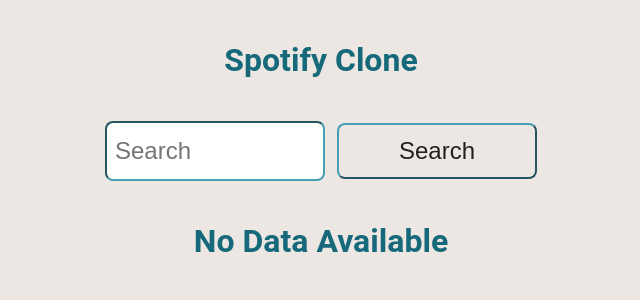
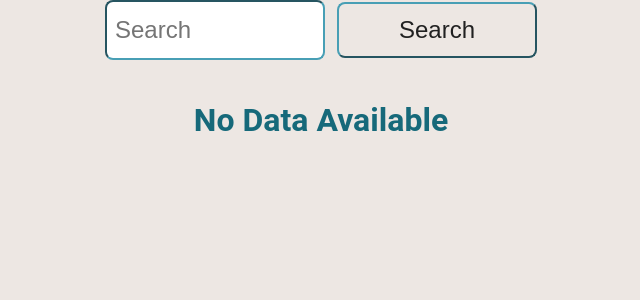
Before and after one commit to Thezuckq/generasi-gigih-homework, a React (Create React App) app in the folder gigih-app/: page /callback in a window 1280 px wide. Shown: the top 300 px of the page, without its empty margins (319-959 px from the left). Built offline with nearby package versions, Linux system fonts and the light colour scheme.

Commit message:
add-selected-feature

```diff
--- a/gigih-app/src/components/buttonComp/index.js
+++ b/gigih-app/src/components/buttonComp/index.js
@@ -1,12 +1,19 @@
-import React from "react";
+import React, { useState } from "react";
 import './index.css';
 
 function ButtonComp({ name, onClick, url }) {
+  const [isSelected, setSelected] = useState(false);
   return (
     <div>
       <a href={url}>
-        <button className="buttonSelect" onClick={onClick}>
-          {name}
+        <button
+          className="buttonSelect"
+          onClick={() => {
+            onClick();
+            setSelected(!isSelected);
+          }}
+        >
+          {isSelected ? "Deselect" : name}
         </button>
       </a>
     </div>
--- a/gigih-app/src/components/cardTrackComp/index.css
+++ b/gigih-app/src/components/cardTrackComp/index.css
@@ -10,6 +10,7 @@
 
 .albumImages {
   border-radius: 4%;
+  width: 300px;
 }
 
 .trackInfoWrapper {
--- a/gigih-app/src/components/cardTrackComp/index.js
+++ b/gigih-app/src/components/cardTrackComp/index.js
@@ -2,13 +2,13 @@ import React from "react";
 import { ButtonComp } from "..";
 import './index.css';
 
-function CardTrackComp({ imgUrl, altImg, trackTitle, artistName, btnName, btnUrl }) {
+function CardTrackComp({ imgUrl, altImg, trackTitle, artistName, btnName, btnUrl, onClick }) {
   return (
     <div className="cardTrack">
       <img src={imgUrl} alt={altImg} className="albumImages" />
       <h2 className="text">{trackTitle}</h2>
       <h4 className="text">{artistName}</h4>
-      <ButtonComp className="buttonSelect" name={btnName} url={btnUrl}/>
+      <ButtonComp className="buttonSelect" name={btnName} url={btnUrl} onClick={onClick}/>
     </div>
   );
 }
--- a/gigih-app/src/pages/home/index.css
+++ b/gigih-app/src/pages/home/index.css
@@ -8,3 +8,7 @@
 .grid-item {
   margin: 20px;
 }
+
+.selectedByUser {
+  width: 320px;
+}
--- a/gigih-app/src/pages/home/index.js
+++ b/gigih-app/src/pages/home/index.js
@@ -1,86 +1,131 @@
-import React from "react";
+import React, { useState, useEffect } from "react";
 import { CardTrackComp, SpotifySearch, TrackListComp } from "../../components";
 import axios from 'axios';
 import './index.css';
 
-class Home extends React.Component {
-  constructor(props) {
-    super(props)
-    this.state = {
-      query: "",
-      token: "",
-      artistList: [],
-      trackList: [],
-      albumList: []
-    }
-  }
+function Home() {
+  const [query, setQuery] = useState("");
+  const [token, setToken] = useState("");
+  const [tokenType, setTokenType] = useState("");
+  const [artistList, setArtistList] = useState([]);
+  const [trackList, setTrackList] = useState([]);
+  const [albumList, setAlbumList] = useState([]);
+  const [selectedList, setSelectedList] = useState([]);
 
-  getHashParam = () => {
-    let hashUrl = document.location.hash.substr(1).split('&')
-    let hashComponent = hashUrl.reduce((init, item) => {
-      if (item) {
-        var parts = item.split('=')
-        init[parts[0]] = decodeURIComponent(parts[1])
-      }
-      return init
-    }, {})
-    return hashComponent
-  }
+  useEffect(() => {
+    setToken(getHashParam().get("access_token"));
+    setTokenType(getHashParam().get("token_type"));
+  }, []);
 
-  getApiCall = async (query, token, tokenType) => {
+  const getHashParam = () => {
+    let hashUrl = document.location.hash.substr(1);
+    let hashComponent = new URLSearchParams(hashUrl);
+    return hashComponent;
+  };
+
+  const getApiCall = async (query, token, tokenType) => {
     const response = await axios.get("https://api.spotify.com/v1/search", {
       headers: {
-        'Authorization': `${tokenType} ${token}`,
-        'Accept': "application/json",
-        'Content-Type': "application/json"
+        Authorization: `${tokenType} ${token}`,
+        Accept: "application/json",
+        "Content-Type": "application/json"
       },
       params: {
         q: query,
         type: "album,track,artist",
-        limit: 3
-      }
-    })
-    this.setState({
-      artistList: response.data.artists.items,
-      trackList: response.data.tracks.items,
-      albumList: response.data.albums.items
+        limit: 3,
+      },
     });
+    setArtistList([...artistList, ...response.data.artists.items]);
+    setTrackList([...trackList, ...response.data.tracks.items]);
+    setAlbumList([...albumList, ...response.data.albums.items]);
     console.log(response.data);
-  }
+  };
 
-  checkImageAvailability = (list) => {
+  const checkImageAvailability = (list) => {
     let image = [];
     if (list.images.length > 0) {
       list.images.forEach((item) => {
-        image.push(item.url)
-      })
+        image.push(item.url);
+      });
     } else {
-      image = ""
+      image = "";
     }
     return image;
-  }
+  };
 
-  getArtistList = (list) => {
-    return list.map((item) => {
-      let image = this.checkImageAvailability(item);
+  const addToSelected = (data, imageurl) => {
+    let arr = [];
 
+    if (selectedList.length === 0) {
+      setSelectedList([
+        { name: data.name, uri: data.uri, image: imageurl, isSelected: true },
+      ]);
+    } else {
+      setSelectedList([
+        ...selectedList,
+        { name: data.name, uri: data.uri, image: imageurl, isSelected: true },
+      ]);
+
+      selectedList.forEach((value) => {
+        if (value.uri === data.uri) {
+          arr = selectedList.filter((item) => item.uri !== data.uri);
+          console.log(...arr);
+        }
+      });
+
+      if (arr.length > 0) {
+        setSelectedList([...arr]);
+      }
+    }
+  };
+
+  const getSelectedList = (list) => {
+    let arr = list.map((item) => item.uri);
+    let filter = list.filter(({ uri }, index) => !arr.includes(uri, index + 1));
+
+    return filter.map((item) => {
+      return (
+        <CardTrackComp
+          imgUrl={item.image}
+          trackTitle={item.name}
+          btnName={item.isSelected ? "Deselect" : "Select"}
+          onClick={() => {
+            addToSelected(item, item.image);
+          }}
+        />
+      );
+    });
+  };
+
+  const getArtistList = (list) => {
+    let arr = list.map((item) => item.uri);
+    let filter = list.filter(({ uri }, index) => !arr.includes(uri, index + 1));
+
+    return filter.map((item) => {
+      let image = checkImageAvailability(item);
       return (
         <CardTrackComp
           imgUrl={image[1]}
           altImg={image[0] > 0 ? "An Artist Image" : "No Image Available"}
           artistName={item.type}
           trackTitle={item.name}
-          btnName="Follow"
-          btnUrl={item.external_urls.spotify}
-          key={item.id}
+          btnName="Select"
+          onClick={() => {
+            addToSelected(item, image[0]);
+          }}
+          key={item.uri}
         />
       );
-    })
-  }
+    });
+  };
 
-  getAlbumList = (list) => {
-    return list.map((item) => {
-      let image = this.checkImageAvailability(item);
+  const getAlbumList = (list) => {
+    let arr = list.map((item) => item.uri);
+    let filter = list.filter(({ uri }, index) => !arr.includes(uri, index + 1));
+
+    return filter.map((item) => {
+      let image = checkImageAvailability(item);
 
       return (
         <CardTrackComp
@@ -89,25 +134,29 @@ class Home extends React.Component {
           artistName={item.artists[0].name}
           trackTitle={item.name}
           btnName="Select"
-          btnUrl={item.external_urls.spotify}
-          key={item.id}
+          onClick={() => {
+            addToSelected(item, image[0]);
+          }}
+          key={item.uri}
         />
       );
-    })
-  }
+    });
+  };
 
-  getTrackList = (list) => {
-    return list.map((item) => {
+  const getTrackList = (list) => {
+    let arr = list.map((item) => item.uri);
+    let filter = list.filter(({ uri }, index) => !arr.includes(uri, index + 1));
+    return filter.map((item) => {
       let artist = "";
       if (item.artists.length > 1) {
         item.artists.forEach((value) => {
-          artist += `${value.name} ft. `
-        })
+          artist += `${value.name} ft. `;
+        });
       } else {
         artist = item.artists[0].name;
       }
 
-      let image = this.checkImageAvailability(item.album);
+      let image = checkImageAvailability(item.album);
 
       return (
           <CardTrackComp
@@ -116,62 +165,68 @@ class Home extends React.Component {
             artistName={artist}
             trackTitle={item.name}
             btnName="Select"
-            btnUrl={item.external_urls.spotify}
-            key={item.id}
+            onClick={() => {
+              addToSelected(item, image[0]);
+            }}
+            key={item.uri}
           />
       );
-    })
-  }
+    });
+  };
 
-  handleChange = (event) => {
-    this.setState({
-      query: event.target.value
-    })
-  }
+  const handleChange = (event) => setQuery(event.target.value);
 
-  handleClick = async () => {
-    let token = this.getHashParam().access_token;
-    let tokenType = this.getHashParam().token_type;
-
-    this.setState({
-      token
-    });
-
-    if (this.state.query === "") {
+  const handleClick = async () => {
+    if (query === "") {
       alert("Please fill the search input first");
     } else {
-      await this.getApiCall(this.state.query, this.state.token, tokenType);
+      await getApiCall(query, token, tokenType);
     }
-  }
+  };
 
-  render() {
-    let condition;
-    if (this.state.artistList.length > 0) {
-      condition = () => {
-        return (
-          <div>
-              <div>
-                <TrackListComp title="Artists" list={this.getArtistList(this.state.artistList)}/>
-                <TrackListComp title="Albums" list={this.getAlbumList(this.state.albumList)}/>
-                <TrackListComp title="Tracks" list={this.getTrackList(this.state.trackList)}/>
-              </div>
-          </div>
+  const isDataEmpty = (list) => {
+    if (list.length > 0) {
+      return (
+        <div>
+          {selectedList.length > 0 ? (
+            <div>
+              <TrackListComp
+                title="Selected"
+                list={getSelectedList(selectedList)}
+                className="selectedByUser"
+              />
+              <button
+                className="ClearHistoryButton"
+                onClick={() => {
+                  setSelectedList([]);
+                }}
+              >
+                Clear History
+              </button>
+            </div>
+          ) : (
+            <></>
+          )}
+          <TrackListComp title="Artists" list={getArtistList(artistList)} />
+          <TrackListComp title="Albums" list={getAlbumList(albumList)} />
+          <TrackListComp title="Tracks" list={getTrackList(trackList)} />
+        </div>
         );
+      } else {
+        return <h1 className="NoDataPlaceholder">No Data Available</h1>;
       }
-    } else {
-      condition = () => <h1 className="NoDataPlaceholder">No Data Available</h1>
-    }
+    };
 
     return (
       <div>
-        <h1>Spotify Clone</h1>
-        <SpotifySearch handleChange={this.handleChange} inputValue={this.state.query} handleClick={this.handleClick}/>
-        <div className="SearchResult">
-          { condition() }
-        </div>
+        <SpotifySearch
+          handleChange={handleChange}
+          inputValue={query}
+          handleClick={handleClick}
+        />
+        <div className="SearchResult">{isDataEmpty(trackList)}</div>
       </div>
     );
   }
-}
 
 export default Home;
```
